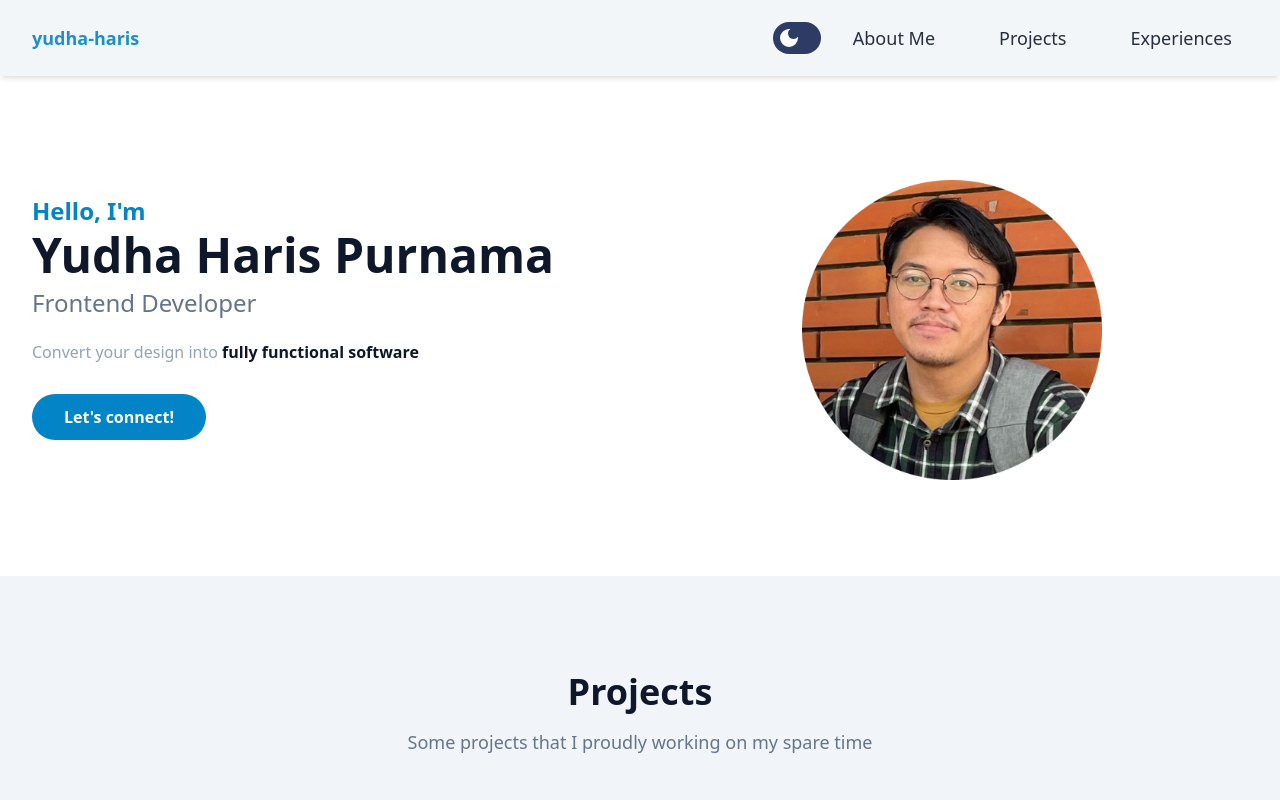
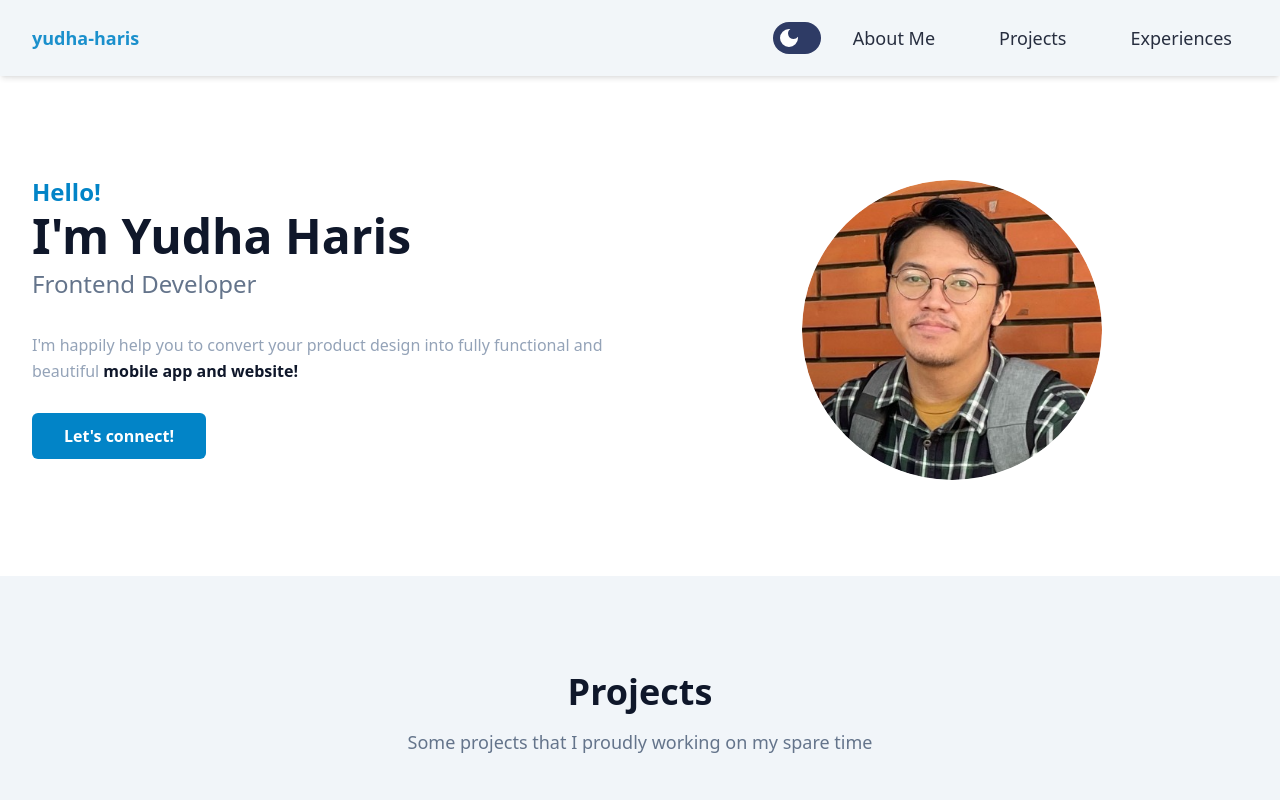
Before and after one commit to yudha-haris/profile, a Next.js app: page / in a window 1280 px wide. Shown: the top 800 px of the page. Built offline with nearby package versions, Linux system fonts and the light colour scheme.

Commit message:
feat: adjust hero section

```diff
--- a/components/Hero/HeroSection.js
+++ b/components/Hero/HeroSection.js
@@ -7,24 +7,24 @@ function HeroSection() {
         <div className="flex flex-wrap">
           <div className="w-full self-center px-4 lg:w-1/2">
             <h1 className="text-base font-semibold text-primary md:text-xl lg:text-2xl dark:text-cyan-200">
-              {"Hello, I'm"}
-              <span className="block font-bold text-dark text-4xl mt-1 xl:text-5xl dark:text-white">
-                Yudha Haris Purnama
+              Hello!
+              <span className="block font-bold text-dark text-4xl mt-1 xl:text-5xl dark:text-white dark:hover:text-cyan-100 hover:text-cyan-700">
+                I'm Yudha Haris
               </span>
             </h1>
-            <h2 className="font-medium text-slate-500 text-lg mb-5 mt-2 lg:text-2xl dark:text-slate-200">
+            <h2 className="font-medium text-slate-500 text-lg mb-8 mt-2 lg:text-2xl dark:text-slate-200">
               Frontend Developer
             </h2>
             <p className="font-medium text-slate-400 mb-10 leading-relaxed dark:text-blue-300">
-              Convert your design into{" "}
-              <span className="text-dark font-bold dark:text-cyan-300">
-                fully functional software
+              I'm happily help you to convert your product design into fully functional and beautiful {" "}
+              <span className="text-dark hover:text-gray-700 font-bold dark:text-cyan-300 dark:hover:text-cyan-200">
+                mobile app and website!
               </span>
             </p>
 
             <a
               href="https://www.linkedin.com/in/yudha-haris/"
-              className="text-base font-semibold text-white bg-primary py-3 px-8 rounded-full
+              className="text-base font-semibold text-white bg-primary py-3 px-8 rounded-md
             hover:shadow-lg hover:opacity-80 transition duration-300 ease-in-out"
             >
               {"Let's connect!"}
@@ -37,7 +37,7 @@ function HeroSection() {
                 width={300}
                 height={300}
                 alt="Profile Image"
-                className="max-w-full mx-auto"
+                className="max-w-full mx-auto hover:shadow-2xl dark:hover:shadow-cyan-400 rounded-full"
               />
             </div>
           </div>
```
